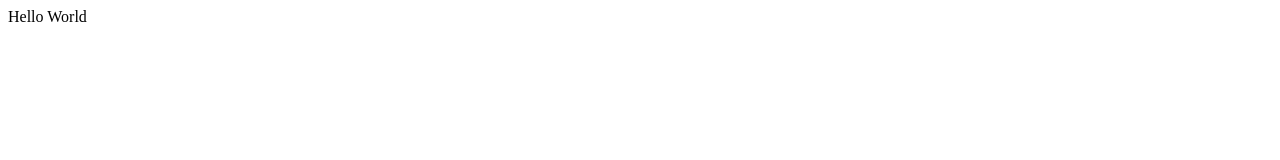
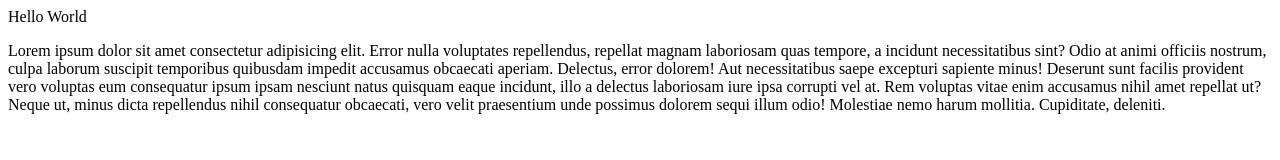
Before and after one commit to imTheRakib/Git-and-Live-Test, a plain HTML site: page index.html in a window 1280 px wide. Drawn offline with Linux system fonts and the light colour scheme.

Commit message:
Added new text

```diff
--- a/index.html
+++ b/index.html
@@ -7,5 +7,6 @@
 </head>
 <body>
     Hello World
+    <p>Lorem ipsum dolor sit amet consectetur adipisicing elit. Error nulla voluptates repellendus, repellat magnam laboriosam quas tempore, a incidunt necessitatibus sint? Odio at animi officiis nostrum, culpa laborum suscipit temporibus quibusdam impedit accusamus obcaecati aperiam. Delectus, error dolorem! Aut necessitatibus saepe excepturi sapiente minus! Deserunt sunt facilis provident vero voluptas eum consequatur ipsum ipsam nesciunt natus quisquam eaque incidunt, illo a delectus laboriosam iure ipsa corrupti vel at. Rem voluptas vitae enim accusamus nihil amet repellat ut? Neque ut, minus dicta repellendus nihil consequatur obcaecati, vero velit praesentium unde possimus dolorem sequi illum odio! Molestiae nemo harum mollitia. Cupiditate, deleniti.</p>
 </body>
 </html>
```
